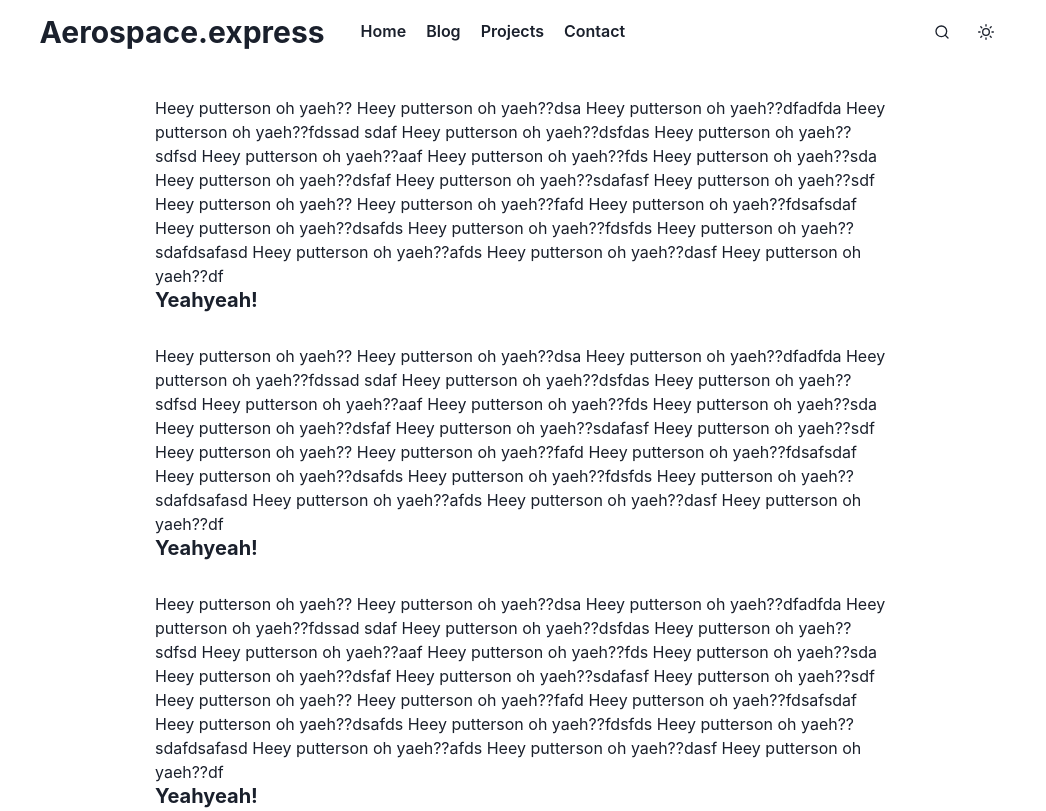
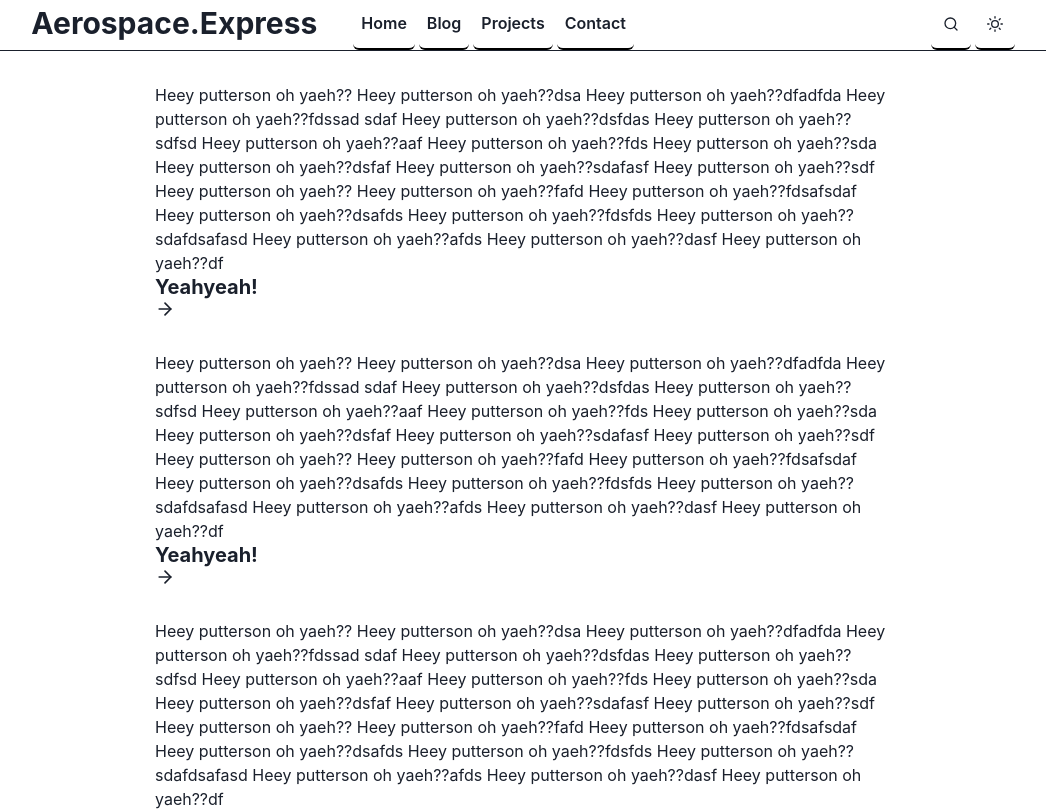
Before and after one commit to jpbadan/blog, a Next.js app: page / in a window 1280 px wide. Shown: the top 811 px of the page, without its empty margins (117-1163 px from the left). Built offline with nearby package versions, Linux system fonts and the light colour scheme.

Commit message:
Header small update

```diff
--- a/src/components/FakeContent.tsx
+++ b/src/components/FakeContent.tsx
@@ -1,4 +1,5 @@
-import { Text, Link, Spacer, Heading } from "@chakra-ui/layout";
+import { Text, Link, Spacer, Heading, Box } from "@chakra-ui/layout";
+import { FiArrowRight } from "react-icons/fi";
 
 
 export default function FakeContent(){
@@ -26,7 +27,7 @@ export default function FakeContent(){
       Heey putterson oh yaeh??dasf
       Heey putterson oh yaeh??df
       </Text>
-      <Link href={'/putterson'}><Heading size="md">Yeahyeah!</Heading></Link>
+      <Link href={'/putterson'}><Heading size="md"><Box as='span'>Yeahyeah!</Box><Box as='span'><FiArrowRight/></Box></Heading></Link>
       <Spacer mb={8}/>
       </>
     )
--- a/src/components/Header.tsx
+++ b/src/components/Header.tsx
@@ -26,7 +26,9 @@ function NavBarContainer ({ children, ...props }){
         w="100%"
         pos="sticky"
         mb={8}
-        p={3}
+        // padding={2}
+        borderBlockEndWidth={1}
+        borderBlockEndColor='gray.800'
         {...props}
       >
             {children}
@@ -40,7 +42,10 @@ function LinkButton ({ children, ...props }){
             as='a'
             variant='ghost'
             p={2}
-            _hover={{ backgroundColor:'none', color:'green.400'}}
+            py={6}
+            borderBottomWidth={2}
+            borderBottomColor='black'
+            _hover={{ backgroundColor:'none', color:'cyan.800'}}
             {...props}
             >
             {children}
@@ -53,8 +58,8 @@ export default function Header(props: HeaderProps){
         <NavBarContainer {...props}>
             <HStack spacing={1} align="center">
                 <Box>
-                    <Link href="/">
-                        <Heading size="lg" mr={6}>Aerospace.express</Heading>
+                    <Link href="/" _hover={{textDecoration:'none'}} _focus={{outline:'none'}}>
+                        <Heading size="lg" mr={8} paddingBottom={1}>Aerospace.Express</Heading>
                     </Link>
                 </Box>
                <Box>
```
